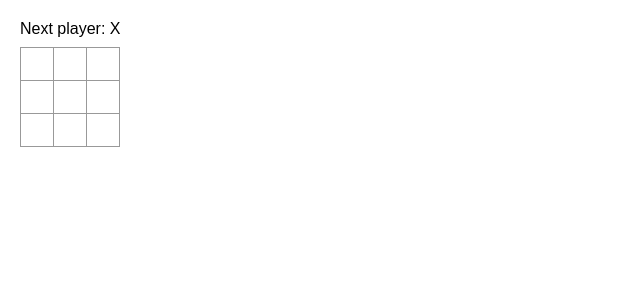
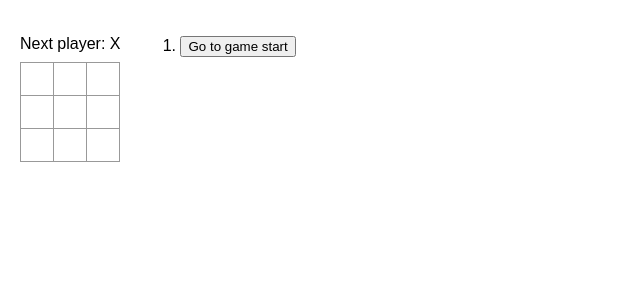
Before and after one commit to Sajneetk19/tic-tac-toe, a React (Vite) app: page / in a window 1280 px wide. Shown: the top 300 px of the page, without its empty margins (0-640 px from the left). Built offline with nearby package versions, Linux system fonts and the light colour scheme.

Commit message:
time travel in progress

```diff
--- a/src/App.jsx
+++ b/src/App.jsx
@@ -1,10 +1,10 @@
 import "./App.css";
-import Board from "./Components/Board";
+import Game from "./Components/Game";
 export default function App() {
 
   return (
     <>
-  <Board/>
+  <Game />
     </>
   );
 }
--- a/src/Components/Board.jsx
+++ b/src/Components/Board.jsx
@@ -1,9 +1,8 @@
-import { useState } from "react";
 import Square from "./Square";
 
-export default function Board() {
-  const [xIsNext, setXIsNext] = useState(true);
-  const [squares, setSquares] = useState(Array(9).fill(null));
+export default function Board({ xIsNext, squares, onPlay }) {
+  // const [xIsNext, setXIsNext] = useState(true);
+  // const [squares, setSquares] = useState(Array(9).fill(null));
 
   function handleClick(i) {
     const nextSquares = squares.slice();
@@ -18,9 +17,9 @@ export default function Board() {
       nextSquares[i] = "O";
     }
 
-    // onPlay(nextSquares);
-    setSquares(nextSquares);
-    setXIsNext(!xIsNext);
+    onPlay(nextSquares);
+    // setSquares(nextSquares);
+    // setXIsNext(!xIsNext);
  }
 
   const winner = calculateWinner(squares);
--- a/src/Components/Game.jsx
+++ b/src/Components/Game.jsx
@@ -4,14 +4,38 @@ import Board from "./Board";
 export default function Game() {
   const [xIsNext, setXIsNext] = useState(true);
   const [history, setHistory] = useState([Array(9).fill(null)]);
+  const [currentMove, setCurrentMove] = useState(0);
+  // [
+  //   [null, null, null, null, null, null, null, null, null],
+  //   [null, null, null, null, null, 'X', null, null, null],
+  //   [null, null, null, null, null, 'X', null, 'O', null],
+  // ]
+  // console.log('history', history);
   const currentSquares = history[history.length - 1];
-
 
   function handlePlay(nextSquares) {
     setHistory([...history, nextSquares]);
     setXIsNext(!xIsNext);
   }
 
+  function jumpTo(nextMove) {
+    setCurrentMove(nextMove);
+    setXIsNext(nextMove % 2 === 0);
+  }
+
+  const moves = history.map((squares, move) => {
+    let description;
+    if (move > 0) {
+      description = 'Go to move #' + move;
+    } else {
+      description = 'Go to game start';
+    }
+    return (
+      <li key={move}>
+        <button onClick={() => jumpTo(move)}>{description}</button>
+      </li>
+    );
+  });
 
   return (
     <div className="game">
@@ -19,7 +43,7 @@ export default function Game() {
         <Board xIsNext={xIsNext} squares={currentSquares} onPlay={handlePlay} />
       </div>
       <div className="game-info">
-          <ol>{/*TODO*/}</ol>
+        <ol>{moves}</ol>
       </div>
     </div>
   );
```
Lines whose indentation alone changed are shown as unchanged.
